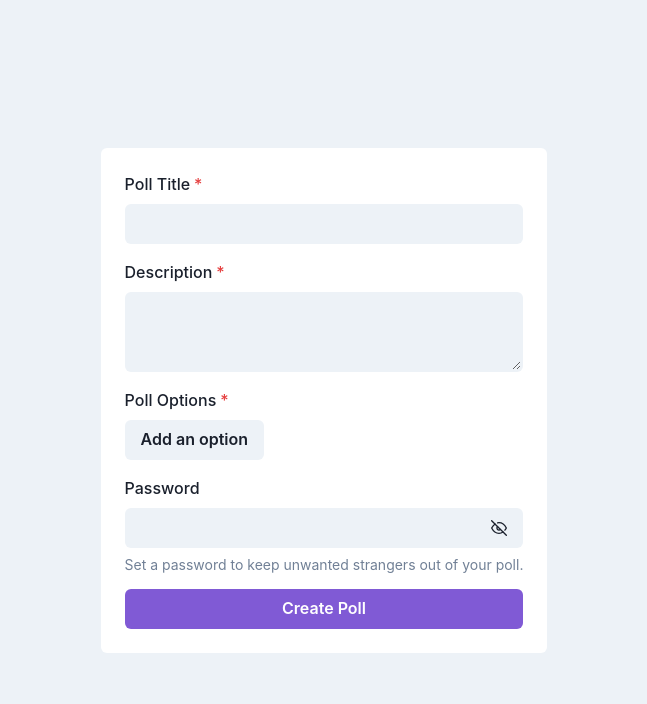
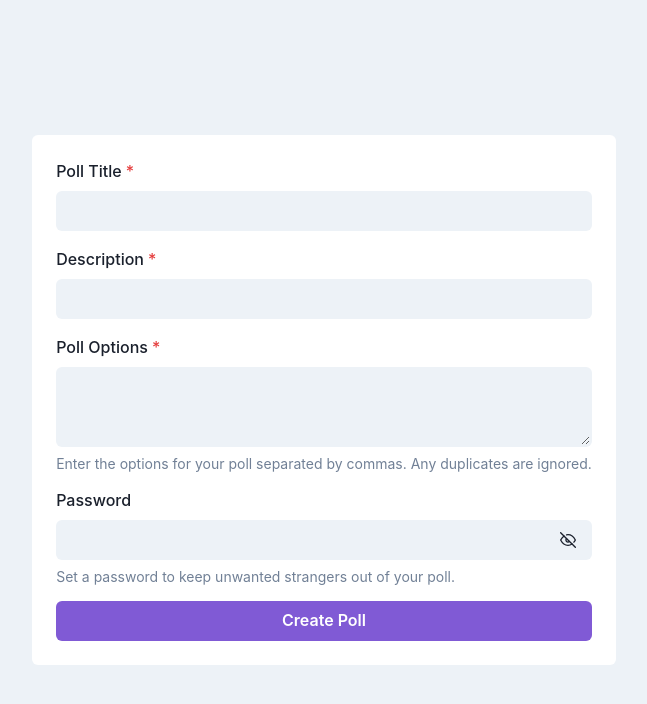
Before and after one commit to yumandee/ign-polling, a Next.js app: page /create in a window 1280 px wide. Shown: the top 704 px of the page, without its empty margins (316-963 px from the left). Built offline with nearby package versions, Linux system fonts and the light colour scheme.

Commit message:
Update NewPollForm.js

```diff
--- a/components/NewPollForm.js
+++ b/components/NewPollForm.js
@@ -3,7 +3,6 @@ import * as Yup from "yup";
 import {
   Box,
   Button,
-  Checkbox,
   Flex,
   FormControl,
   FormLabel,
@@ -11,11 +10,10 @@ import {
   Input,
   VStack,
   Textarea,
-  Select,
   FormHelperText,
   InputGroup,
   InputRightElement,
-  IconButton
+  IconButton, useToast
 } from "@chakra-ui/react";
 import { useState } from "react";
 
@@ -34,6 +32,8 @@ const PollSchema = Yup.object().shape({
         description: Yup.string().trim()
       })
     )
+    .required('Your poll needs options to be a poll!'),
+  optionstext: Yup.string()
     .required('Your poll needs options to be a poll!'),
   password: Yup.string().trim(),
   createdAt: Yup.date(),
@@ -65,16 +65,32 @@ const NewPollForm = () => {
             title: "",
             description: "",
             options: [],
+            optionstext: "",
             password: undefined,
             createdAt: new Date(),
             expires: createExpiration(30),
           }}
           onSubmit={(values) => {
             // same shape as initial values
-            for (let i = 0; i < values.options.length; i++) {
-              values.options[i].votes = 0;
+            let obj;
+
+            let ops = values.optionstext.split(',')
+            console.log(ops)
+            values.options = [] //clear first
+            for (let i = 0; i < ops.length; i++) {
+              let desc = ops[i].trim()
+              obj = {
+                description: desc,
+                votes: 0,
+              }
+
+              if (!(values.options.some(e => e.description.toLowerCase() === desc.toLowerCase()))) {
+                values.options.push(obj);
+              }
+
             }
-            console.log(values);
+            // CREATE POLL
+            // TOAST
           }}
           validationSchema={PollSchema}
         >
@@ -104,7 +120,7 @@ const NewPollForm = () => {
                 >
                   <FormLabel htmlFor="description">Description</FormLabel>
                   <Field
-                    as={Textarea}
+                    as={Input}
                     id="description"
                     name="description"
                     type="text"
@@ -116,15 +132,15 @@ const NewPollForm = () => {
 
                 <FormControl
                   isRequired
-                  isInvalid={!!errors.options && touched.options}
+                  isInvalid={!!errors.optionstext && touched.optionstext}
                 >
                   <FormLabel htmlFor="options">Poll Options</FormLabel>
 
-                  <FieldArray
+                  {/* <FieldArray
                     name="options"
                     render={(arrayHelpers) => (
                       <div>
-                        {values.options && values.options.length > 0
+                        {values.optionstext && values.optionstext.length > 0
                           ? values.options.map((option, index) => (
                               <div key={index}>
                                 <Field as={InputGroup} size="md">
@@ -153,7 +169,19 @@ const NewPollForm = () => {
                         </Button>
                       </div>
                     )}
+                  /> */}
+                  <Field
+                    as={Textarea}
+                    id="optionstext"
+                    name="optionstext"
+                    type="text"
+                    variant="filled"
+                    maxLength="200"
                   />
+                  <FormErrorMessage>{errors.optionstext}</FormErrorMessage>
+                  <FormHelperText>
+                    Enter the options for your poll separated by commas. Any duplicates are ignored.
+                  </FormHelperText>
                 </FormControl>
 
                 {/* PASSWORD */}
```
